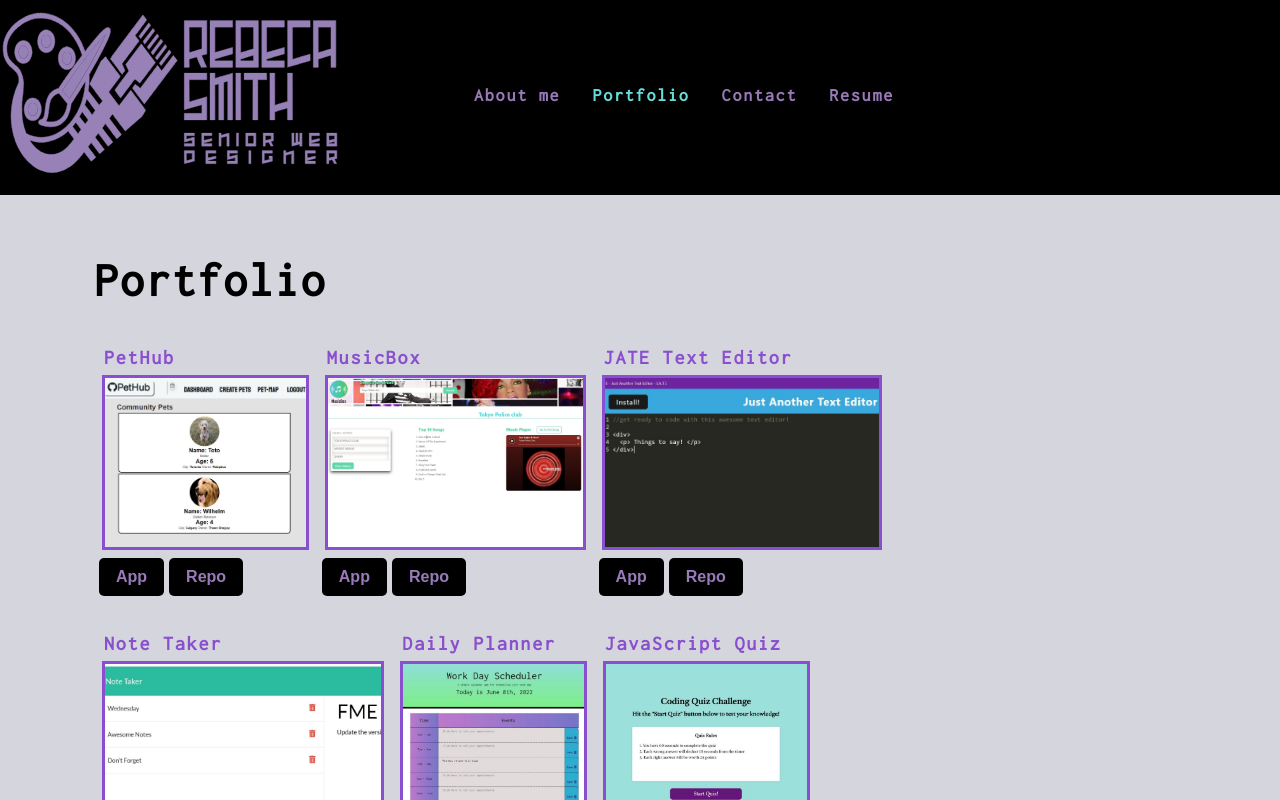
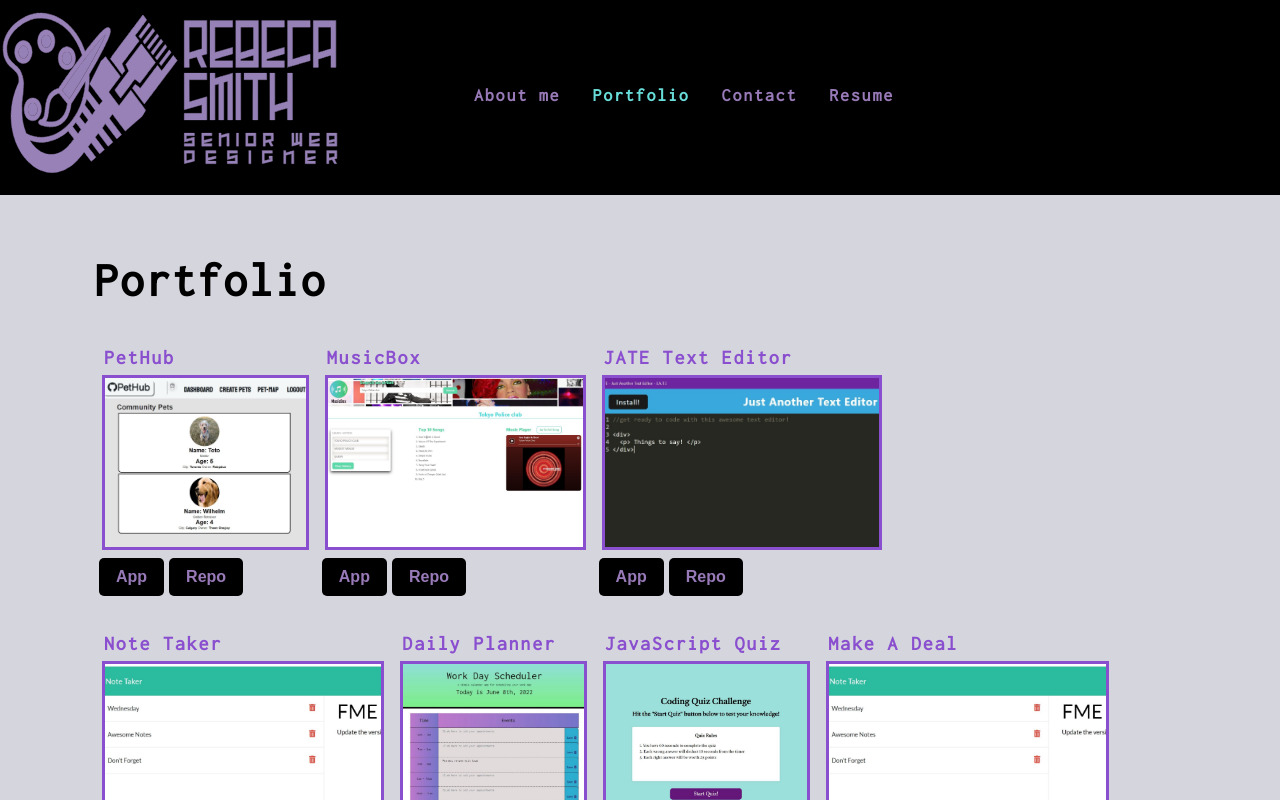
Before and after one commit to Beca-d/portfolio-with-react, a React (Create React App) app: page / in a window 1280 px wide. Both pictures are taken after a click on the item "Portfolio". Shown: the top 800 px of the page. Built offline with nearby package versions, Linux system fonts and the light colour scheme; a web font is replaced by a local one.

Commit message:
added MakeADeal to portfolio

```diff
--- a/src/components/Portfolio/index.js
+++ b/src/components/Portfolio/index.js
@@ -5,6 +5,7 @@ import javaScriptQuiz from '../../assets/Portfolio/javaScriptQuiz.JPG';
 import musicBox from '../../assets/Portfolio/musicBox.JPG';
 import petHub from '../../assets/Portfolio/petHub.JPG';
 import noteTaker from '../../assets/Portfolio/noteTaker.JPG';
+import makeADeal from '../../assets/Portfolio/noteTaker.JPG';
 
 
 function Portfolio() {
@@ -50,6 +51,13 @@ function Portfolio() {
             name: javaScriptQuiz,
             deployed:"https://beca-d.github.io/JavaScript-Quiz/",
             repository: "https://github.com/Beca-d/JavaScript-Quiz"
+        },
+        {
+            id: 7,
+            title: "Make A Deal",
+            name: makeADeal,
+            deployed:"hhttps://make-a-deal2.herokuapp.com/",
+            repository: "https://github.com/Beca-d/Make-A-Deal"
         }
     ];
 
```
Also changed, not shown: src/assets/Portfolio/makeADeal.JPG (added).
